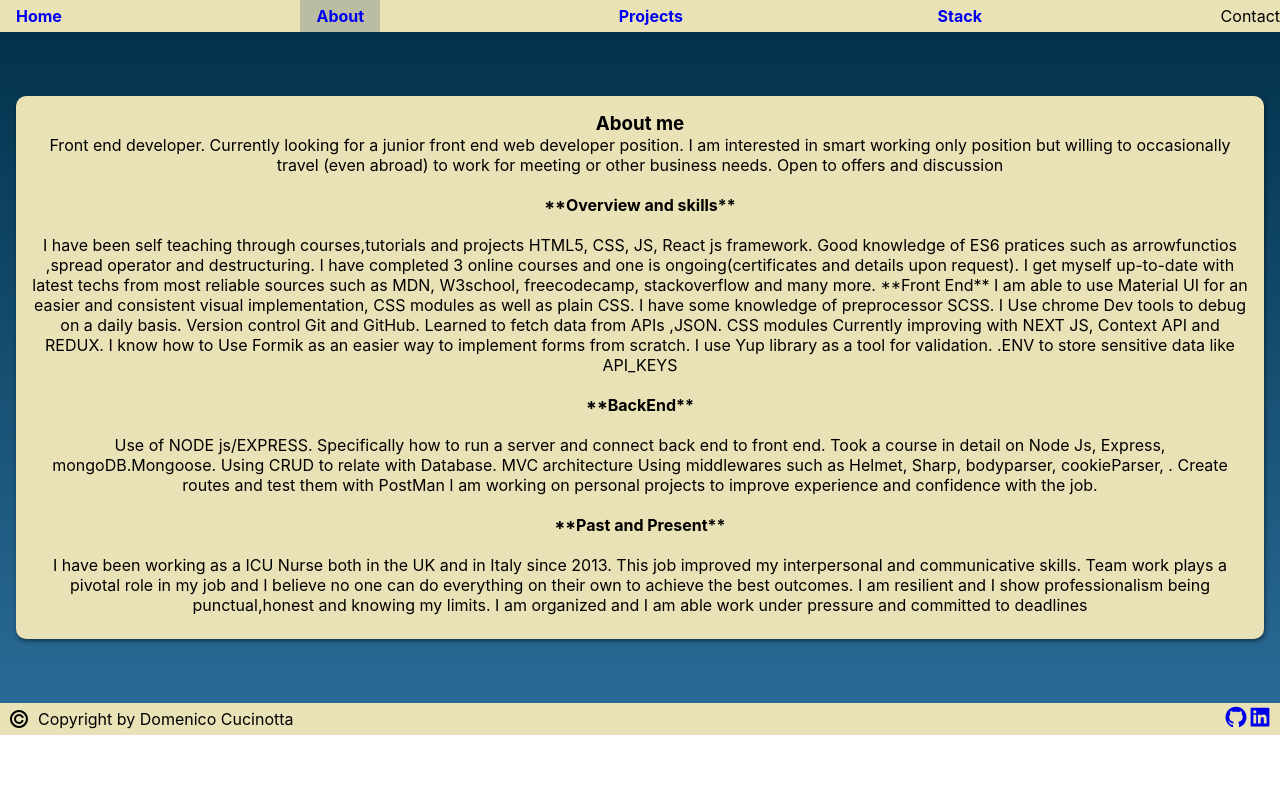
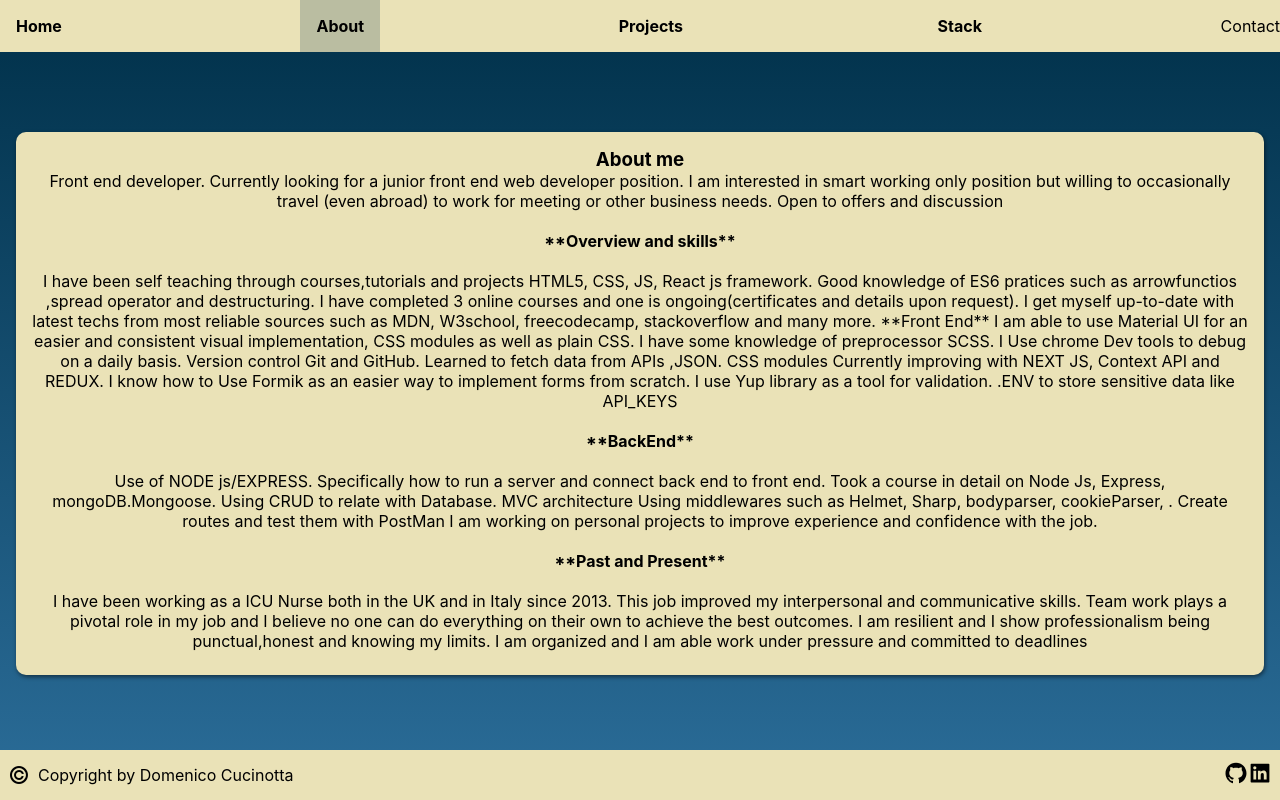
Before and after one commit to Mimmofalena/domenico-portfolio, a React (Create React App) app: page /domenico-portfolio/about in a window 1280 px wide. Built offline with nearby package versions, Linux system fonts and the light colour scheme.

Commit message:
fixed footer to stick at the bottom.

```diff
--- a/src/App.js
+++ b/src/App.js
@@ -11,6 +11,7 @@ function App() {
   return (
     <div className={classes.app}>
       <Header />
+      <div className={classes.main}>
         <Routes>
           <Route path="/domenico-portfolio/about" element={<AboutDetail />} />
           <Route
@@ -22,6 +23,7 @@ function App() {
 
           <Route path="*" element={<h1>NOT FOUND</h1>} />
         </Routes>
+      </div>
       <Footer />
     </div>
   );
--- a/src/App.module.css
+++ b/src/App.module.css
@@ -1,4 +1,7 @@
 .app {
   background-image: linear-gradient(180deg, #003049, #2b6d99);
   background-repeat: no-repeat;
+  min-height: 100vh;
+  display: flex;
+  flex-direction: column;
 }
--- a/src/components/Footer/Footer.module.css
+++ b/src/components/Footer/Footer.module.css
@@ -1,10 +1,16 @@
 .container {
   /* background-image: linear-gradient(90deg, var(--primary), #8cc5c1); */
   background-color: var(--primary);
-  height: 2rem;
+  /* min-height: 50px; */
+  min-height: 50px;
+  margin-top: auto;
   display: flex;
   justify-content: space-between;
   align-items: center;
+  margin-top: auto;
+  /* position: absolute;
+  bottom: 0;
+  width: 100%; */
 }
 .containerCopyright {
   display: flex;
--- a/src/components/Header/Header.js
+++ b/src/components/Header/Header.js
@@ -8,6 +8,7 @@ const Header = () => {
     <div className={classes.header}>
       <NavLink
         end
+        // style={{ textDecoration: "none", color: "black" }}
         to="domenico-portfolio"
         className={({ isActive }) =>
           isActive ? classes.active : classes.inactive
--- a/src/components/Header/Header.module.css
+++ b/src/components/Header/Header.module.css
@@ -6,7 +6,8 @@
   display: flex;
   justify-content: space-between;
   align-items: center;
-  height: 2rem;
+  /* min-height: 50px; */
+  min-height: 50px;
   margin-bottom: 1rem;
 }
 
--- a/src/index.css
+++ b/src/index.css
@@ -5,10 +5,18 @@
   box-sizing: border-box;
   outline: none;
 }
+/* #root {
+  min-height: 100vh;
+} */
 html,
+body,
+#root {
+  height: 100%;
+}
+/* html,
 body {
   height: 100%;
-}
+} */
 
 :root {
   --primary: rgb(234, 226, 183);
@@ -20,6 +28,9 @@ body {
 /* RESET */
 li {
   list-style-type: none;
+}
+a {
+  color: inherit;
 }
 
 img {
```
Lines whose indentation alone changed are shown as unchanged.
